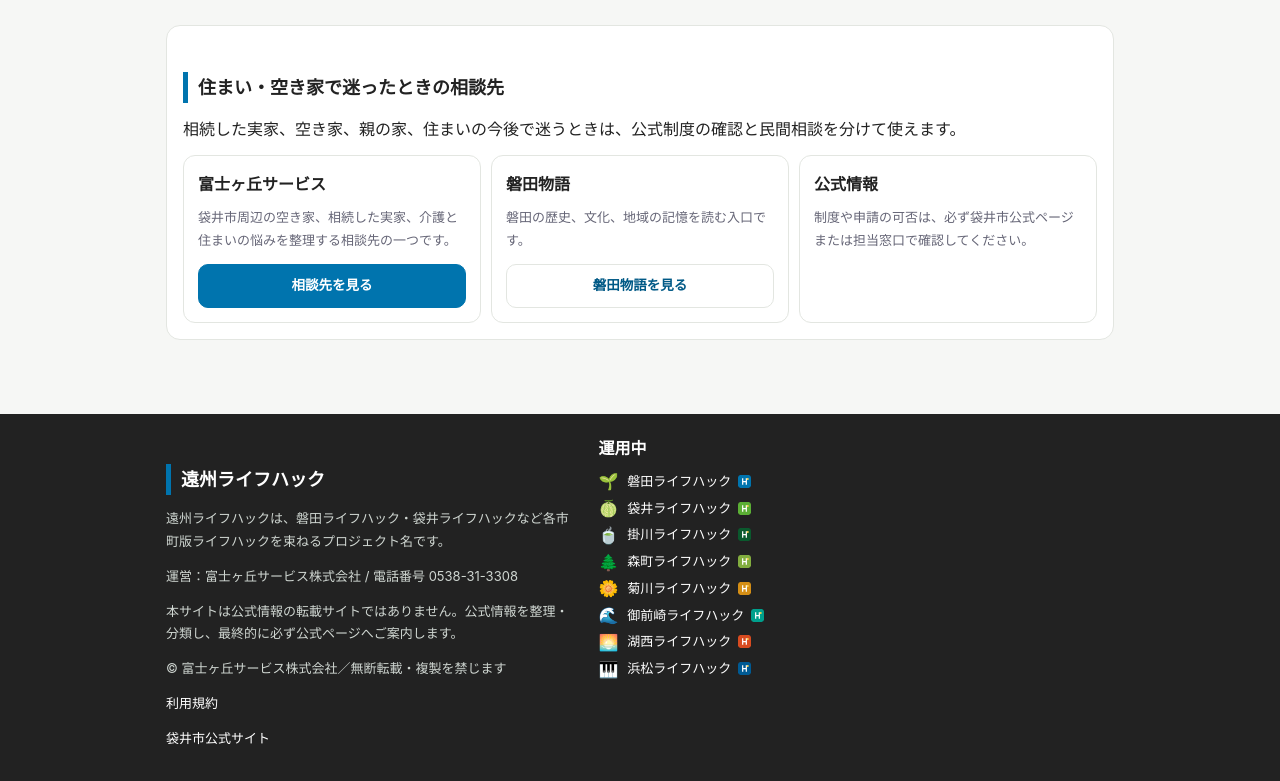
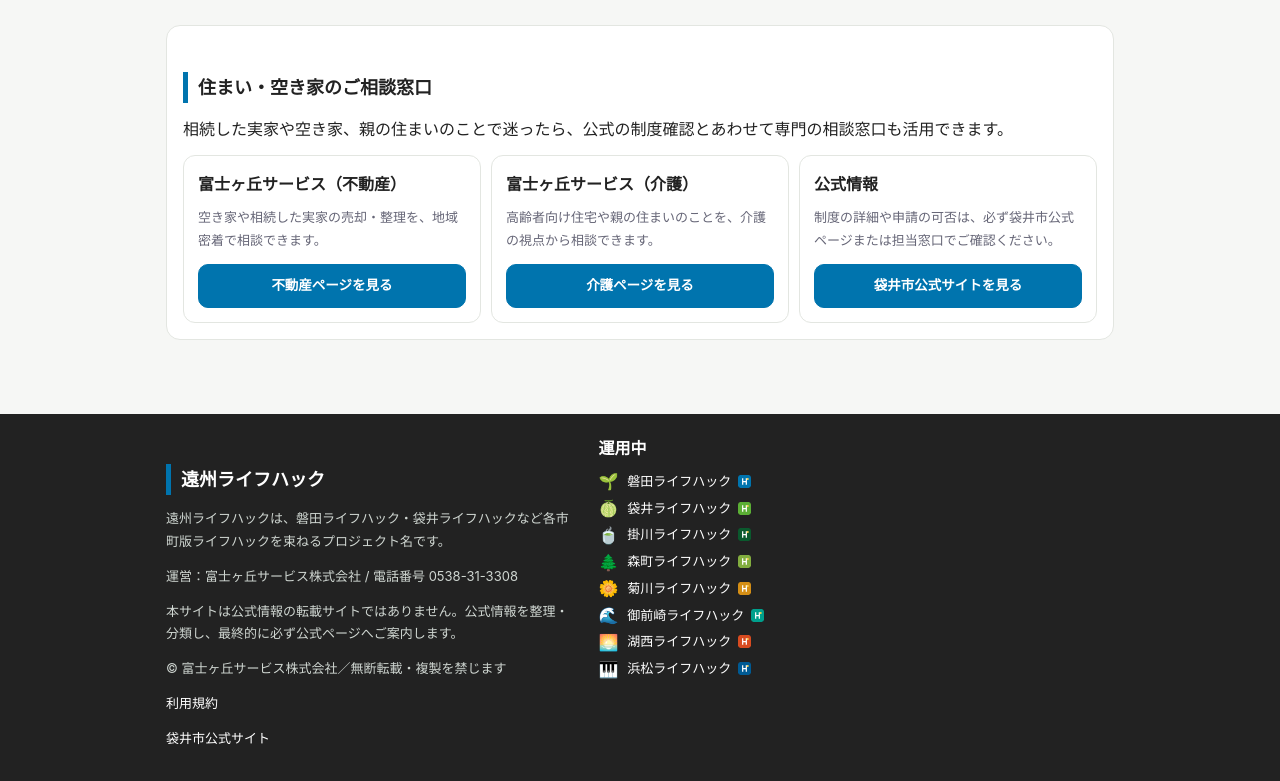
Before and after one commit to iwata-monogatari/enshu-lifehack-fukuroi, a plain HTML site: page index.html in a window 1280 px wide. Shown: the part 2480-3261 px from the top of the page. Drawn offline with Linux system fonts and the light colour scheme.

Commit message:
feat: 住まい・空き家のご相談窓口を磐田版最新仕様に統一
「富士ヶ丘サービス（不動産）」「富士ヶ丘サービス（介護）」の2枚に分割し、
公式情報カードに袋井市公式サイトへのリンクボタンを追加(従来はリンクなし)。
磐田物語カードは削除(磐田固有のため他市版には不要)。

Co-Authored-By: Claude Sonnet 5 <noreply@anthropic.com>

```diff
--- a/index.html
+++ b/index.html
@@ -22,12 +22,12 @@
 
 <section class="updates"><h2>袋井市公式サイトの新着から、暮らしに関係しそうな情報</h2><p>子育て、証明書、移住、住まい、介護、防災など、生活に関わる更新は公式サイトで確認してください。</p><ul><li>子育て・教育に関する更新</li><li>証明書・申請書に関する更新</li><li>ごみ・防災・住まいに関する更新</li></ul><a class="btn" href="https://www.city.fukuroi.shizuoka.jp/" target="_blank" rel="noopener">袋井市公式サイトの新着を見る</a></section>
 <section class="company-strip">
-<h2>住まい・空き家で迷ったときの相談先</h2>
-<p>相続した実家、空き家、親の家、住まいの今後で迷うときは、公式制度の確認と民間相談を分けて使えます。</p>
+<h2>住まい・空き家のご相談窓口</h2>
+<p>相続した実家や空き家、親の住まいのことで迷ったら、公式の制度確認とあわせて専門の相談窓口も活用できます。</p>
 <div class="company-grid">
-<div class="company-card"><h3>富士ヶ丘サービス</h3><p>袋井市周辺の空き家、相続した実家、介護と住まいの悩みを整理する相談先の一つです。</p><a class="btn btn-main" href="https://www.fujigaoka-service.co.jp/" target="_blank" rel="noopener">相談先を見る</a></div>
-<div class="company-card"><h3>磐田物語</h3><p>磐田の歴史、文化、地域の記憶を読む入口です。</p><a class="btn" href="https://iwata-monogatari.net/" target="_blank" rel="noopener">磐田物語を見る</a></div>
-<div class="company-card"><h3>公式情報</h3><p>制度や申請の可否は、必ず袋井市公式ページまたは担当窓口で確認してください。</p></div>
+<div class="company-card"><h3>富士ヶ丘サービス（不動産）</h3><p>空き家や相続した実家の売却・整理を、地域密着で相談できます。</p><a class="btn btn-main" href="https://www.fujigaoka-service.co.jp/" target="_blank" rel="noopener">不動産ページを見る</a></div>
+<div class="company-card"><h3>富士ヶ丘サービス（介護）</h3><p>高齢者向け住宅や親の住まいのことを、介護の視点から相談できます。</p><a class="btn btn-main" href="https://www.fujigaoka-service.info/" target="_blank" rel="noopener">介護ページを見る</a></div>
+<div class="company-card"><h3>公式情報</h3><p>制度の詳細や申請の可否は、必ず袋井市公式ページまたは担当窓口でご確認ください。</p><a class="btn btn-main" href="https://www.city.fukuroi.shizuoka.jp/" target="_blank" rel="noopener">袋井市公式サイトを見る</a></div>
 </div>
 </section>
 </div></main><script type="module" src="/assets/search-app.js"></script><!-- PART:footer:START --><style>.enshu-footer .wrap{display:grid;grid-template-columns:2fr 1fr 1.4fr;gap:18px}.enshu-footer h2,.enshu-footer h3{border:0;padding:0;margin:0 0 8px;color:#fff;font-size:16px}.enshu-footer p{margin:0 0 8px}.enshu-footer ul{list-style:none;margin:0;padding:0}.enshu-footer li{margin:4px 0}.enshu-footer a,.enshu-footer li{display:flex;align-items:center;gap:.2rem}.footer-emoji{display:inline-flex;align-items:center;justify-content:center;line-height:1;flex:0 0 auto;font-size:1rem;margin-right:.35rem}.footer-favicon{display:inline-block;width:13px;height:13px;vertical-align:middle;margin-left:4px;border-radius:2px}@media(max-width:720px){.enshu-footer .wrap{grid-template-columns:1fr}}</style>
```
